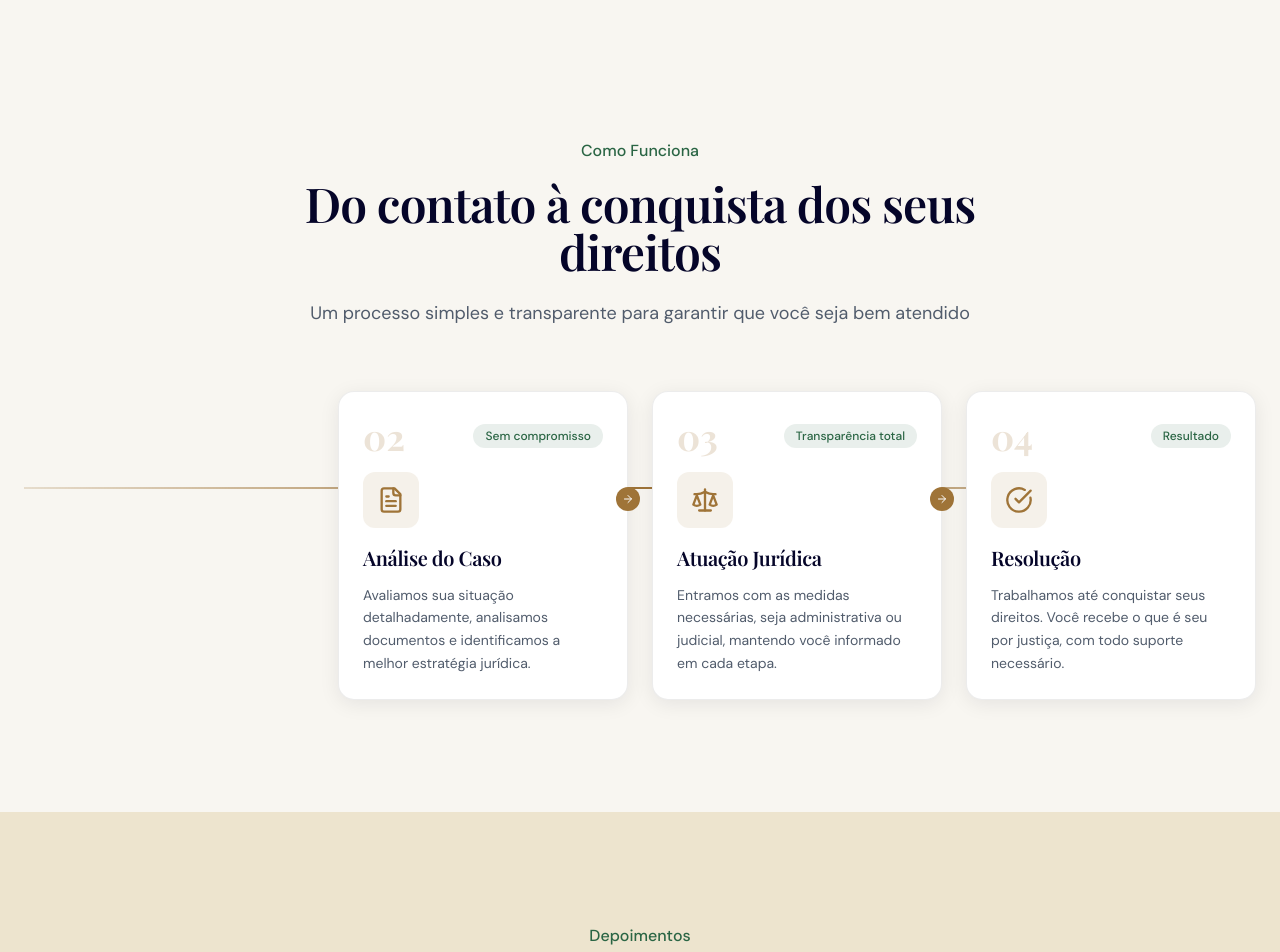
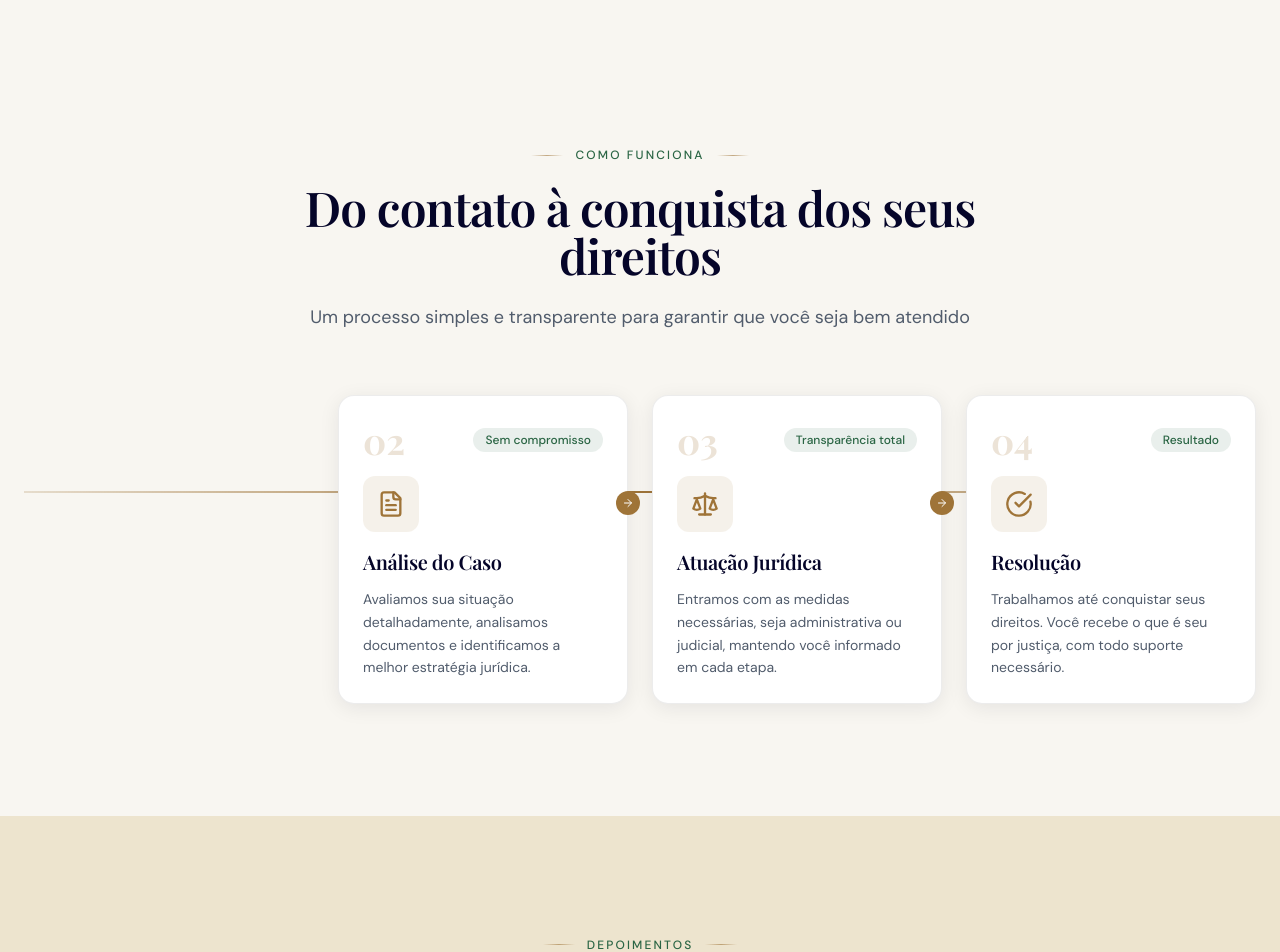
Before and after one commit to caioestudos/direito-em-foco, a React (Vite) app: page / in a window 1280 px wide. Shown: the part 2460-3412 px from the top of the page. Built offline with nearby package versions, Linux system fonts and the light colour scheme; the HTML template or start-up script is replaced by a standard one.

Commit message:
Changes
Co-authored-by: caioestudos <222849109+caioestudos@users.noreply.github.com>

```diff
--- a/src/components/FAQSection.tsx
+++ b/src/components/FAQSection.tsx
@@ -101,7 +101,7 @@ const FAQSection = () => {
       <div className="container">
         <div className="max-w-3xl mx-auto">
           <div className="text-center mb-10 animate-fade-in">
-            <p className="text-accent font-medium mb-4">Perguntas Frequentes</p>
+            <p className="section-eyebrow mb-5">Perguntas Frequentes</p>
             <h2 className="text-3xl md:text-4xl lg:text-5xl font-serif font-semibold text-foreground mb-6">
               Tire suas dúvidas
             </h2>
--- a/src/components/ProcessSection.tsx
+++ b/src/components/ProcessSection.tsx
@@ -36,7 +36,7 @@ const ProcessSection = () => {
     <section className="py-20 md:py-28 bg-background">
       <div className="container">
         <div className="text-center max-w-2xl mx-auto mb-16 animate-fade-in">
-          <p className="text-accent font-medium mb-4">Como Funciona</p>
+          <p className="section-eyebrow mb-5">Como Funciona</p>
           <h2 className="text-3xl md:text-4xl lg:text-5xl font-serif font-semibold text-foreground mb-6">
             Do contato à conquista dos seus direitos
           </h2>
--- a/src/components/TestimonialsSection.tsx
+++ b/src/components/TestimonialsSection.tsx
@@ -30,7 +30,7 @@ const TestimonialsSection = () => {
     <section className="py-20 md:py-28 bg-cream">
       <div className="container">
         <div className="text-center max-w-2xl mx-auto mb-16 animate-fade-in">
-          <p className="text-accent font-medium mb-4">Depoimentos</p>
+          <p className="section-eyebrow mb-5">Depoimentos</p>
           <h2 className="text-3xl md:text-4xl lg:text-5xl font-serif font-semibold text-foreground mb-6">
             O que nossos clientes dizem
           </h2>
```
